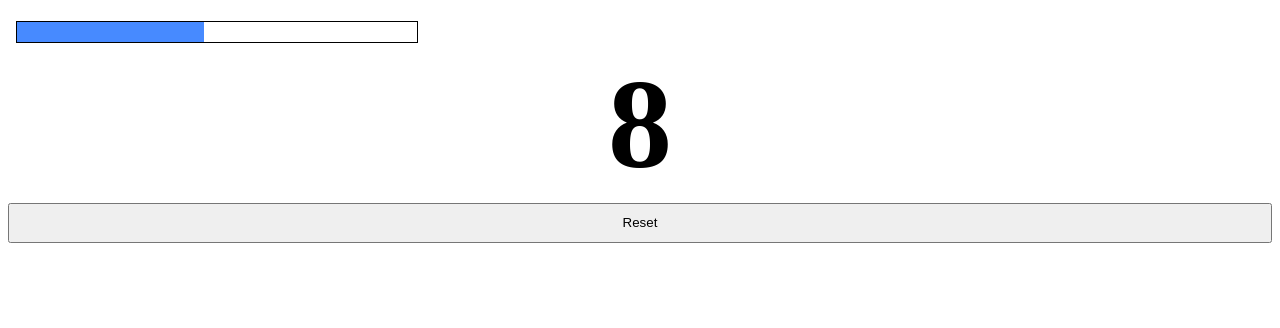
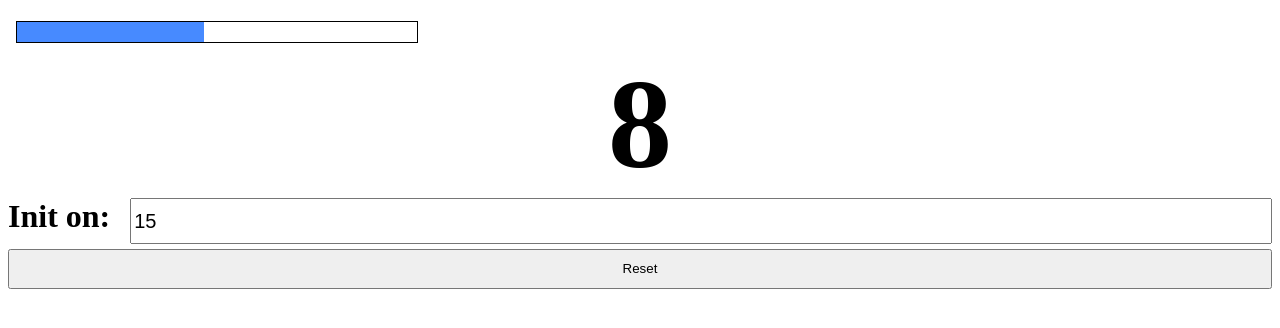
Before and after one commit to ivanFlor3s/timers-udemy-comps, an Angular app: page / in a window 1280 px wide. Shown: the top 328 px of the page. Built offline with nearby package versions, Linux system fonts and the light colour scheme.

Commit message:
input init + estilos

```diff
--- a/src/app/app.component.html
+++ b/src/app/app.component.html
@@ -6,6 +6,10 @@
     (onDecrease)="updateProgress($event)"
     (onCounterZero)="countDownFinish()"
   ></app-countdown>
+  <div class="initInput">
+    <label for="countdown">Init on:</label>
+    <input type="number" [(ngModel)]="totalCountDown" id="countdown">
+  </div>
 
   <button (click)="countdown.startCountDown(); counterProgress = 0">Reset</button>
 </h1>
--- a/src/app/app.component.scss
+++ b/src/app/app.component.scss
@@ -2,3 +2,15 @@ button{
     width: 100%;
     height: 40px;
 }
+
+.initInput{
+    display: flex;
+    input{
+        margin-left: 20px;
+        height: 40px;
+        font-size: 20px;
+        flex:1;
+        min-width: 50px;
+
+    }
+}
--- a/src/app/app.module.ts
+++ b/src/app/app.module.ts
@@ -5,6 +5,7 @@ import { AppRoutingModule } from './app-routing.module';
 import { AppComponent } from './app.component';
 import { ProgressBarComponent } from './components/progress-bar/progress-bar.component';
 import { CountdownComponent } from './components/countdown/countdown.component';
+import { FormsModule } from '@angular/forms';
 
 @NgModule({
   declarations: [
@@ -14,7 +15,8 @@ import { CountdownComponent } from './components/countdown/countdown.component';
   ],
   imports: [
     BrowserModule,
-    AppRoutingModule
+    AppRoutingModule,
+    FormsModule
   ],
   providers: [],
   bootstrap: [AppComponent]
--- a/src/app/components/countdown/countdown.component.ts
+++ b/src/app/components/countdown/countdown.component.ts
@@ -1,11 +1,11 @@
-import { Component, OnInit, Input, Output, EventEmitter } from '@angular/core';
+import { Component, OnInit, Input, Output, EventEmitter, OnDestroy } from '@angular/core';
 
 @Component({
   selector: 'app-countdown',
   templateUrl: './countdown.component.html',
   styleUrls: ['./countdown.component.scss']
 })
-export class CountdownComponent implements OnInit {
+export class CountdownComponent implements OnInit, OnDestroy {
   @Input() counterStart: number = null
 
   @Output() onCounterZero = new EventEmitter<void>()
```
